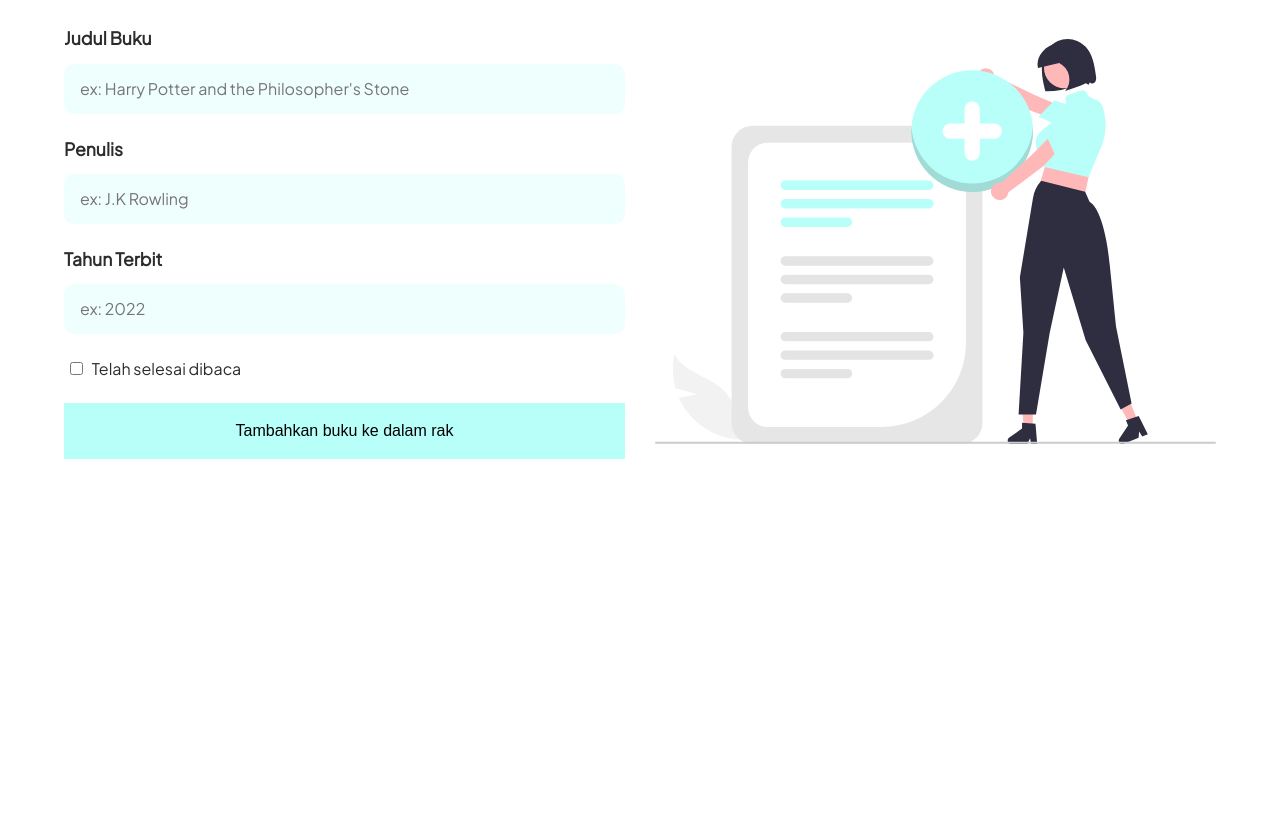
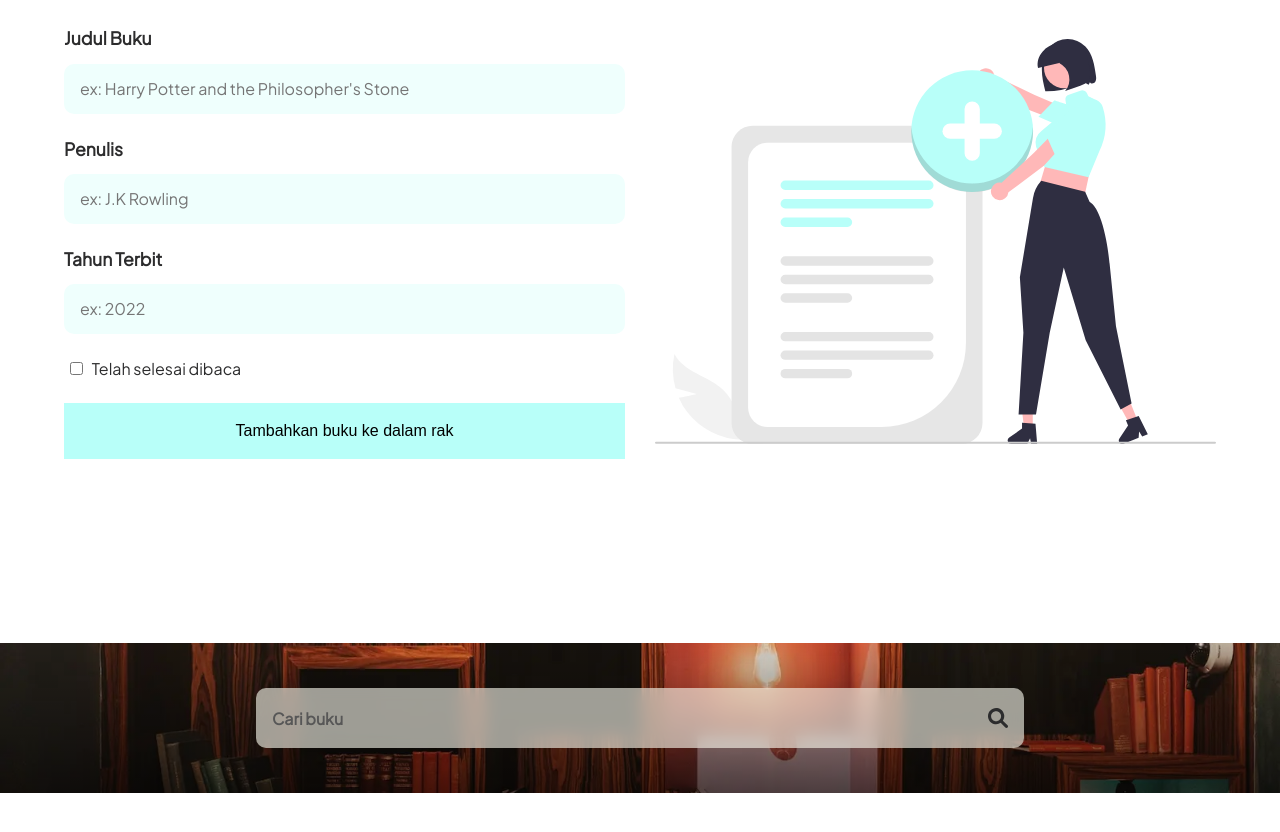
Before and after one commit to kadekdarmayasa/bookshelf, a plain HTML site: page index.html in a window 1280 px wide. Shown: the part 1064-1896 px from the top of the page. Drawn offline with Linux system fonts and the light colour scheme.

Commit message:
Menyelesaikan section search

```diff
--- a/index.html
+++ b/index.html
@@ -6,7 +6,7 @@
   <meta http-equiv="X-UA-Compatible" content="IE=edge">
   <meta name="viewport" content="width=device-width, initial-scale=1.0">
   <title>BookShelf</title>
-  <link rel="stylesheet" href="./src/css/style.css">
+  <link rel="stylesheet" href="src/css/style.css">
 </head>
 
 <body>
@@ -22,7 +22,6 @@
   </header>
 
   <main id="manage-books">
-    <div class="container">
     <section class="add-book">
       <div class="add-book-description">
         <h2>Tambah Buku</h2>
@@ -58,12 +57,18 @@
         </div>
       </div>
     </section>
-      <section class="search-books"></section>
-      <section class="unread-books"></section>
-      <section class="read-books"></section>
+    <section class="search-books">
+      <div class="search-container">
+        <input type="text" id="search-keyword" placeholder="Cari buku">
+        <button type="submit" id="search-keyword-button">
+          <img src="src/img/search.svg" alt="Search">
+        </button>
       </div>
+    </section>
+    <section class="uncompleted-books"></section>
+    <section class="completed-books"></section>
   </main>
-  <script src="./src/js/script.js"></script>
+  <script src="src/js/script.js"></script>
 </body>
 
 </html>
--- a/src/css/style.css
+++ b/src/css/style.css
@@ -87,6 +87,14 @@ header a:hover {
 	background-color: #85f4ff;
 	filter: drop-shadow(0 5px 10px rgba(255, 255, 255, 0.5));
 	-webkit-filter: drop-shadow(0 5px 10px rgba(255, 255, 255, 0.5));
+}
+
+.add-book,
+.uncompleted-books,
+.completed-books {
+	width: 90%;
+	height: 100%;
+	margin: auto;
 }
 
 .add-book {
@@ -181,6 +189,70 @@ header a:hover {
 	font-weight: 500;
 }
 
+.search-books {
+	background-image: url('../img/hero-image.webp');
+	background-position: center;
+	background-size: cover;
+	height: 150px;
+	margin-top: 10em;
+	position: relative;
+	display: flex;
+	align-items: center;
+	flex-direction: column;
+	justify-content: center;
+}
+
+.search-books::after {
+	content: '';
+	position: absolute;
+	top: 0;
+	left: 0;
+	right: 0;
+	bottom: 0;
+	background-image: linear-gradient(to top, rgba(0, 0, 0, 0.6), rgba(0, 0, 0, 0));
+}
+
+.search-container {
+	width: 60%;
+	height: 60px;
+	border-radius: 10px;
+	margin: auto;
+	display: flex;
+	justify-content: space-between;
+	padding: 0 1em;
+	background-color: rgba(255, 255, 244, 0.6);
+	backdrop-filter: blur(8px);
+	z-index: 2;
+}
+
+.search-container input,
+.search-container button {
+	color: #2c2c2d;
+	font-size: 1em;
+	font-weight: 600;
+	background-color: transparent;
+	border: 0;
+	outline: 0;
+	font-family: 'Plus Jakarta Sans';
+}
+
+.search-container input {
+	width: 94%;
+}
+
+.search-container input::placeholder {
+	color: #575757;
+}
+
+.search-container button {
+	cursor: pointer;
+}
+
+.search-container button > img {
+	width: 20px;
+	height: 100%;
+}
+
 @media screen and (max-width: 851px) {
 	.add-book-description {
 		width: 100%;
@@ -206,6 +278,10 @@ header a:hover {
 	.add-book-content > .img-section {
 		display: none;
 	}
+
+	.search-container {
+		width: 80%;
+	}
 }
 
 @media screen and (max-width: 768px) {
@@ -226,3 +302,9 @@ header a:hover {
 		font-size: 1rem;
 	}
 }
+
+@media screen and (max-width: 400px) {
+	.search-container {
+		width: 90%;
+	}
+}
```
Also changed, not shown: src/img/search.svg (added). Lines whose indentation alone changed are shown as unchanged.
